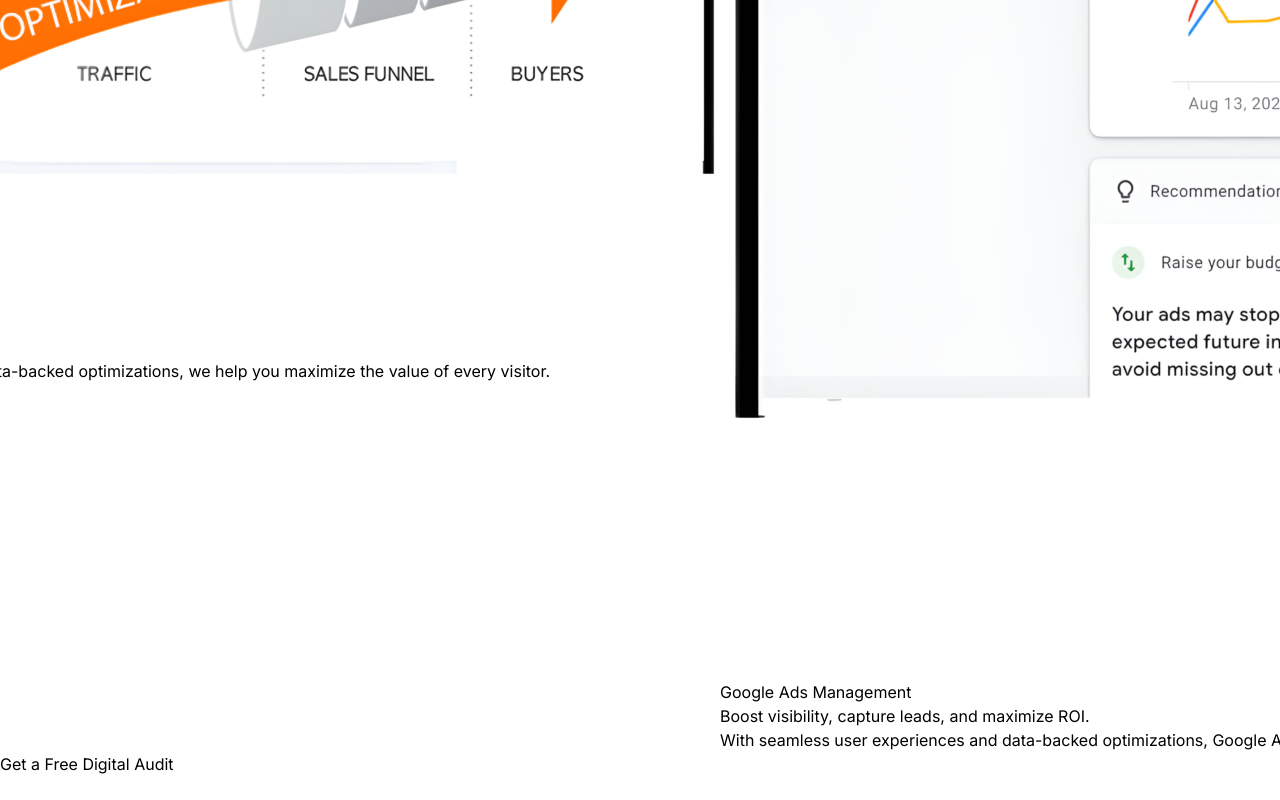
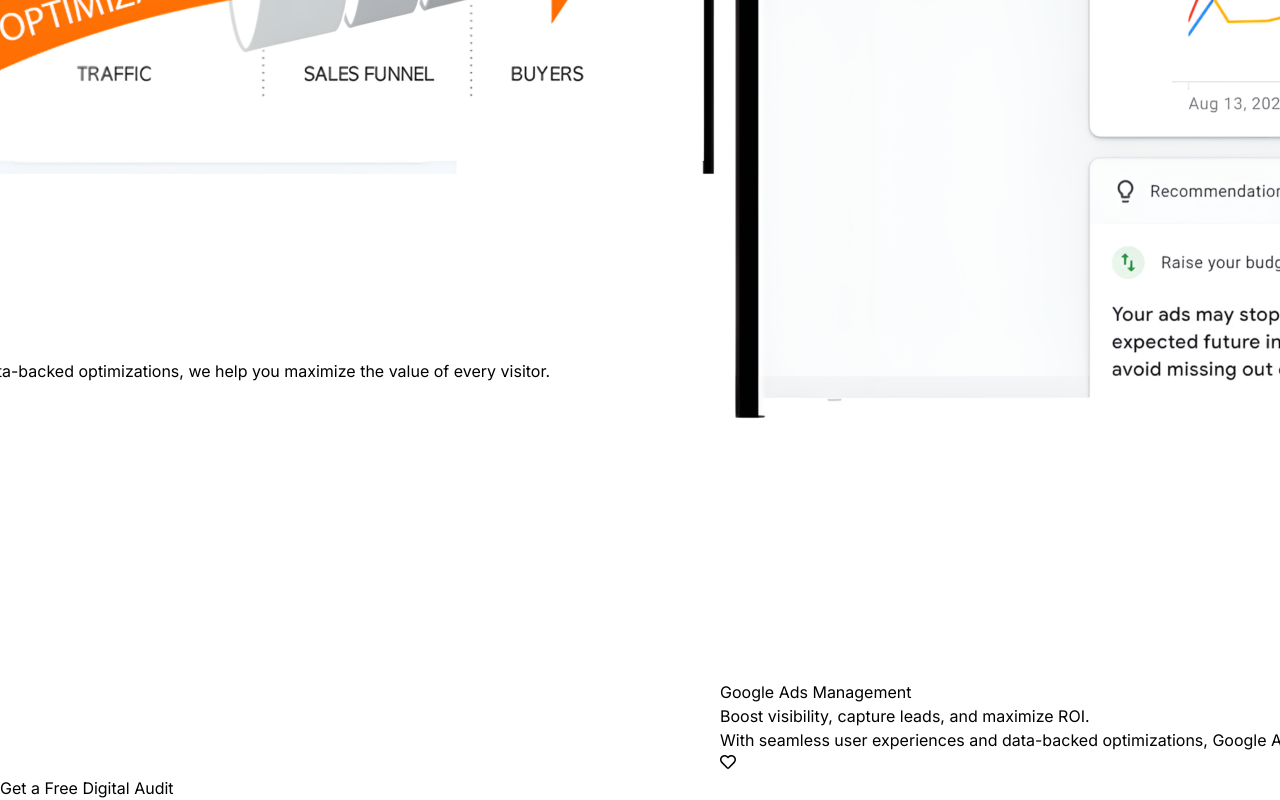
Before and after one commit to Haider-Mukhtar/lenob-Landing-Page, a React (Vite) app: page / in a window 1280 px wide. Shown: the part 2360-3160 px from the top of the page. Before the commit the page ends 3136 px from the top, so only its background shows below. Built offline with nearby package versions, Linux system fonts and the light colour scheme.

Commit message:
lenob-project - expertise marquee

```diff
--- a/src/components/expertise-section.jsx
+++ b/src/components/expertise-section.jsx
@@ -1,4 +1,5 @@
 import Marquee from 'react-fast-marquee';
+import { FaRegHeart } from "react-icons/fa";
 import { expertise } from '../lib/constants';
 import MaxWidthWrapper from './max-width-wrapper';
 import HeadingWithEllipse from './ui/heading-with-ellipse';
@@ -12,7 +13,7 @@
           <Marquee pauseOnHover pauseOnClick >
             {
               expertise.map((expertise)=>(
-                <div key={expertise.id} className='my-12 mx-4 p-4 w-[500px] rounded-xl duration-500 hover:scale-105 drop-shadow-lg bg-white/50 '>
+                <div key={expertise.id} className='relative my-12 mx-4 p-4 w-[500px] rounded-xl duration-500 hover:scale-105 drop-shadow-lg bg-white/50 '>
                   <div className=' bg-black overflow-hidden rounded-lg h-60'>
                       <img src={expertise.banner} className='object-cover w-full h-full' alt={`${expertise.title} banner`} />
                   </div>
@@ -21,6 +22,9 @@
                     <p className='text-xs mt-1 text-gray-800'>{expertise.tag}</p>
                     <p className='text-lg mt-4 text-gray-900'>{expertise.description}</p>
                   </div>
+                  <button className='bg-black p-1.5 rounded-full absolute top-8 right-8 drop-shadow-md'>
+                    <FaRegHeart className='size-5 fill-white aspect-square' />
+                  </button>
                 </div>
               ))
             }
```
